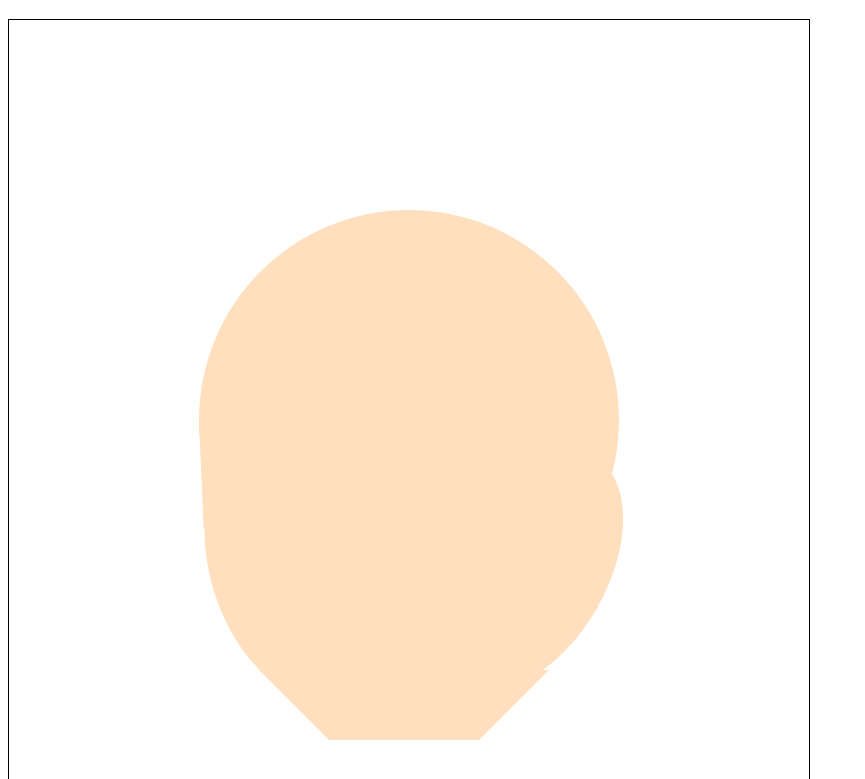
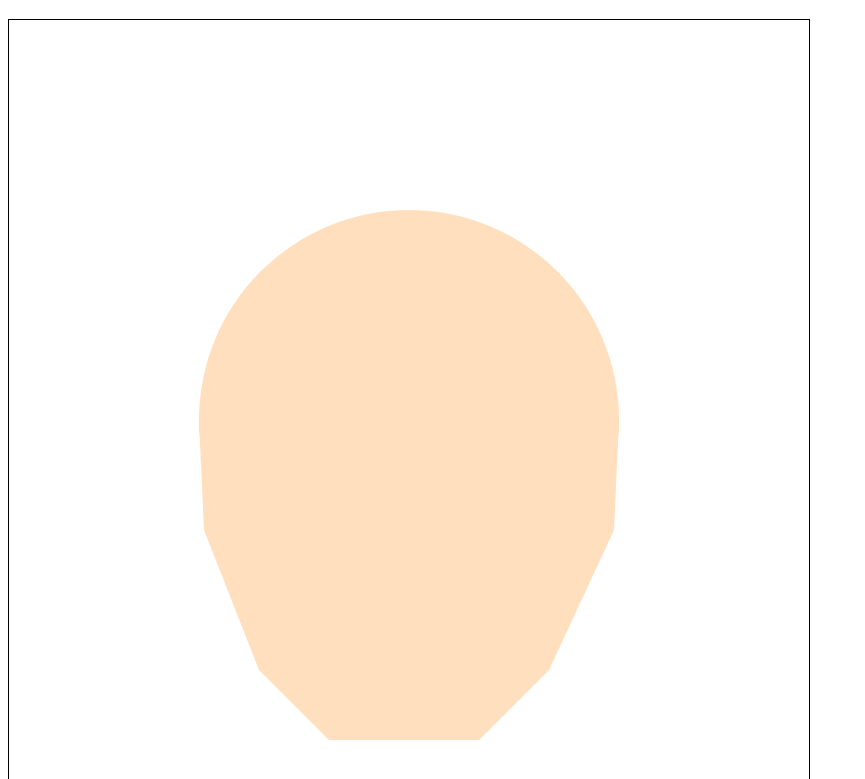
Before and after one commit to thereal1-jaquiz/thereal1-jaquiz.github.io, a plain HTML site: page projects/js portrait/portrait.html in a window 1280 px wide. Shown: the part 61-840 px from the top of the page, without its empty margins (0-865 px from the left). Drawn offline with Linux system fonts and the light colour scheme.

Commit message:
optomization v2 and final face shape :)

```diff
--- a/projects/js portrait/portrait.html
+++ b/projects/js portrait/portrait.html
@@ -21,49 +21,18 @@
     ctx.arc(400, 400, 210, 0, 2 * Math.PI);
     ctx.fill();
 
-    ctx.fillRect(320, 450, 150, 270);
-
-    ctx.beginPath();
-    ctx.moveTo(470, 720); //move to starting point
-    ctx.lineTo(470, 650); //draw line to next point
-    ctx.lineTo(540, 650); //draw line to next point
-    ctx.lineTo(470, 720); //move to starting point
-    ctx.fill();
-    ctx.closePath();
-
     ctx.beginPath();
     ctx.moveTo(320, 720); //move to starting point
-    ctx.lineTo(320, 650); //draw line to next point
+    ctx.lineTo(470, 720);
+    ctx.lineTo(540, 650);
+    ctx.lineTo(605, 510);
+    ctx.lineTo(610, 400); //draw line to next point
+    ctx.lineTo(190, 400); //draw line to next point
+    ctx.lineTo(195, 510); //draw line to next point
     ctx.lineTo(250, 650); //draw line to next point
     ctx.lineTo(320, 720); //move to starting point
     ctx.fill();
     ctx.closePath();
-
-    ctx.beginPath();
-    ctx.ellipse(280, 550, 131, 78, Math.PI/2.5, 0, 2 * Math.PI);
-    ctx.fill();
-    ctx.closePath();
-
-    ctx.beginPath();
-    ctx.moveTo(195, 510); //move to starting point
-    ctx.lineTo(230, 450); //draw line to next point
-    ctx.lineTo(190, 400); //draw line to next point
-    ctx.lineTo(195, 510); //move to starting point
-    ctx.fill();
-    ctx.closePath();
-
-    ctx.beginPath();
-    ctx.ellipse(520, 550, 131, 78, Math.PI/1.5, 0, 2 * Math.PI);
-    ctx.fill();
-    ctx.closePath();
-
-    ctx.beginPath();
-    ctx.moveTo(195, 510); //move to starting point
-    ctx.lineTo(230, 450); //draw line to next point
-    ctx.lineTo(190, 400); //draw line to next point
-    ctx.lineTo(195, 510); //move to starting point
-    ctx.fill();
-    ctx.closePath();
-    </script>
+        </script>
 </body>
 </html>
```
Also changed, not shown: projects/js portrait/testingjs.html (+4 -12 lines).
